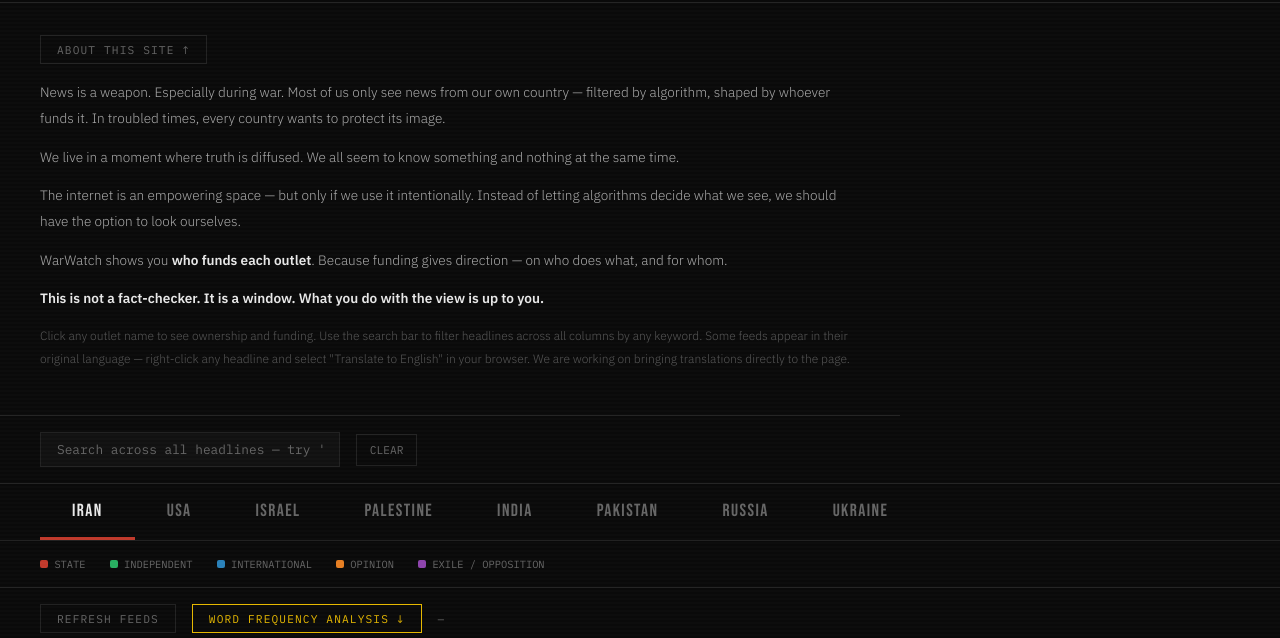
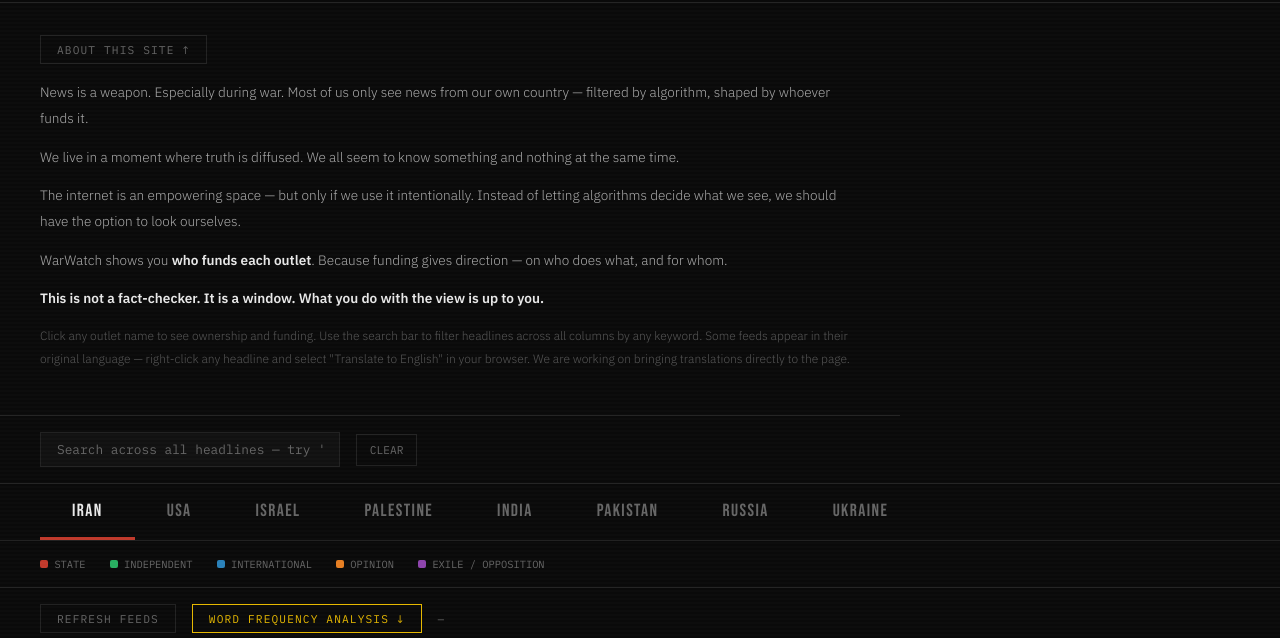
Before and after one commit to Nidalnf/warwatch, a plain HTML site: page index.html in a window 1280 px wide. Both pictures are taken after a click on the button "ABOUT THIS SITE ↓". Shown: the part 162-800 px from the top of the page. Drawn offline with nearby package versions, Linux system fonts and the light colour scheme; no server answers.

Commit message:
Changed about this

```diff
--- a/index.html
+++ b/index.html
@@ -141,7 +141,7 @@
 <div class="about-section">
   <button class="about-toggle" id="aboutToggle">About this site ↓</button>
   <div class="about-text" id="aboutText">
-    <p>News is a weapon. Especially during war. Most of us only see news from our own country — filtered by algorithm, shaped by whoever funds it. In troubled times, every country wants to protect its image.</p>
+    <p>News is a weapon. Especially during war. Most of us only see news from our own country — filtered by algorithm, shaped by whoever funds it.</p>
     <p>We live in a moment where truth is diffused. We all seem to know something and nothing at the same time.</p>
     <p>The internet is an empowering space — but only if we use it intentionally. Instead of letting algorithms decide what we see, we should have the option to look ourselves.</p>
     <p>WarWatch shows you <strong>who funds each outlet</strong>. Because funding gives direction — on who does what, and for whom.</p>
```
Also changed, not shown: 1 other file.
